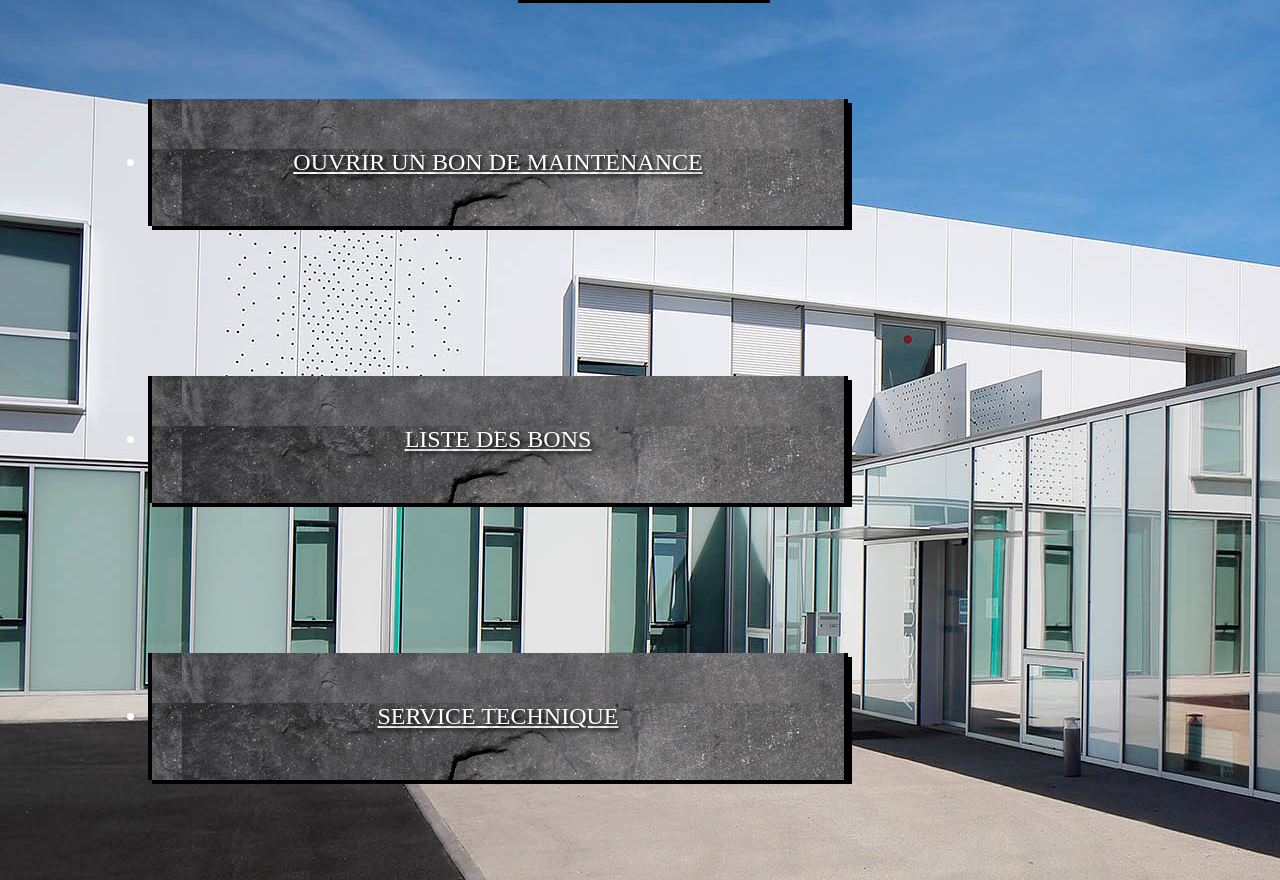
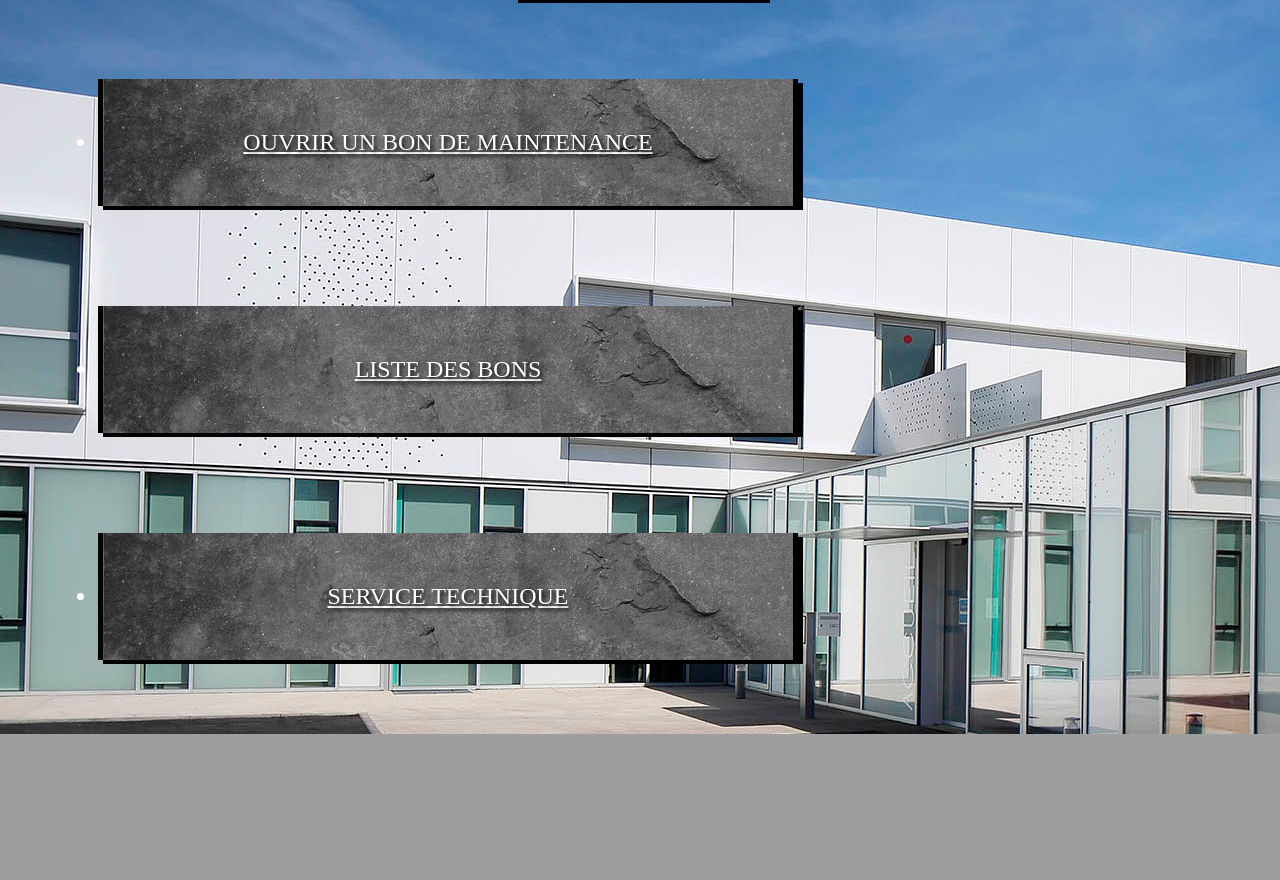
Before and after one commit to MP221092/GMAO, a PHP site: page /html/accueil.html in a window 1280 px wide. Shown: the part 162-1042 px from the top of the page. After the commit the page ends 896 px from the top, so only its background shows below. Run offline with PHP 8.4, Linux system fonts and the light colour scheme.

Commit message:
modif page accueil decalage onglet et bloc

```diff
--- a/html/style1.css
+++ b/html/style1.css
@@ -7,15 +7,12 @@
 	border-left: 4px solid black;
     border-right: 4px solid black;
     box-shadow: 4px 4px 0px black;
-    margin-left: 40%;
-    margin-right: 40%;
 	}
 
 	h2
 	{
 	color: white;
 	background-image: url("imagesite/marbre.jpg");
-	background-position: 30px 50px;
 	border-left: 4px solid black;
     border-right: 4px solid black;
     box-shadow: 4px 4px 0px black;
@@ -25,11 +22,9 @@
 
 	section
 	{
-	background-position: 30px 50px;
    	width: 700px;
    	text-align: center;
-  	padding: 50px;
-   	margin: 50px; /* Marge extérieure de 50px */
+  	padding: 50px; /* Marge extérieure de 50px */
 	}
 
 	a
@@ -49,10 +44,10 @@
 	{
 	color: white;
 	background-image: url("imagesite/ardoise.jpg");
-	background-position: 30px 50px;
-	border-left: 4px solid black;
-    border-right: 4px solid black;
-    box-shadow: 4px 4px 0px black;
+	background-position: 1px;
+	border-left: 5px solid black;
+    border-right: 5px solid black;
+    box-shadow: 5px 4px 0px black;
     padding: 50px;
 	}
 
@@ -80,14 +75,10 @@
 
 	img
 	{
-	background-position: 30px 50px;
+	float:right;
 	border-left: 4px solid black;
     border-right: 4px solid black;
     box-shadow: 4px 4px 0px black;
+    margin: 150px;
+    margin-top: -500px;
 	}
-
-
-	iframe
-	{
-		width: 50%;
-		height: 50%;
```
